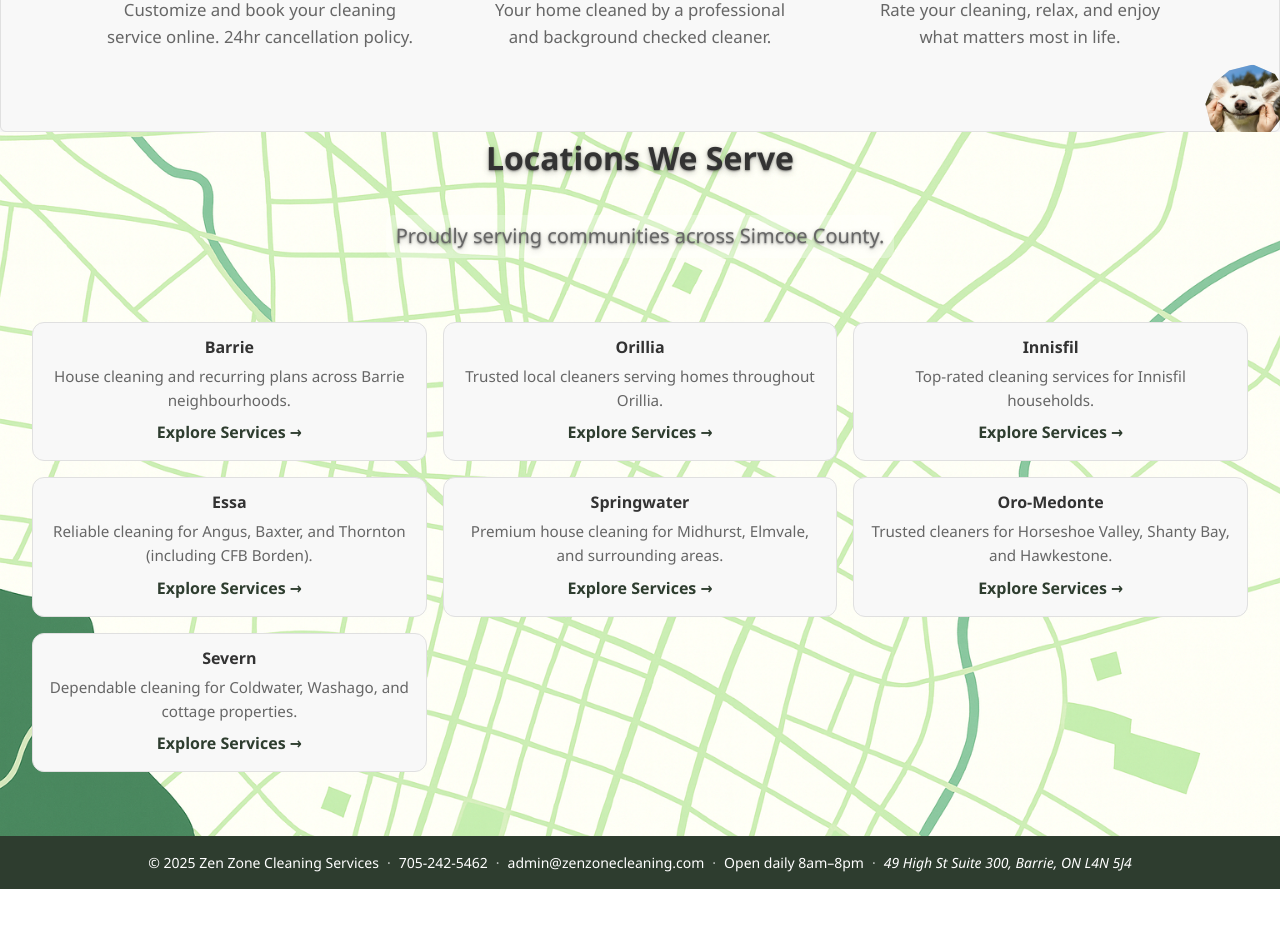
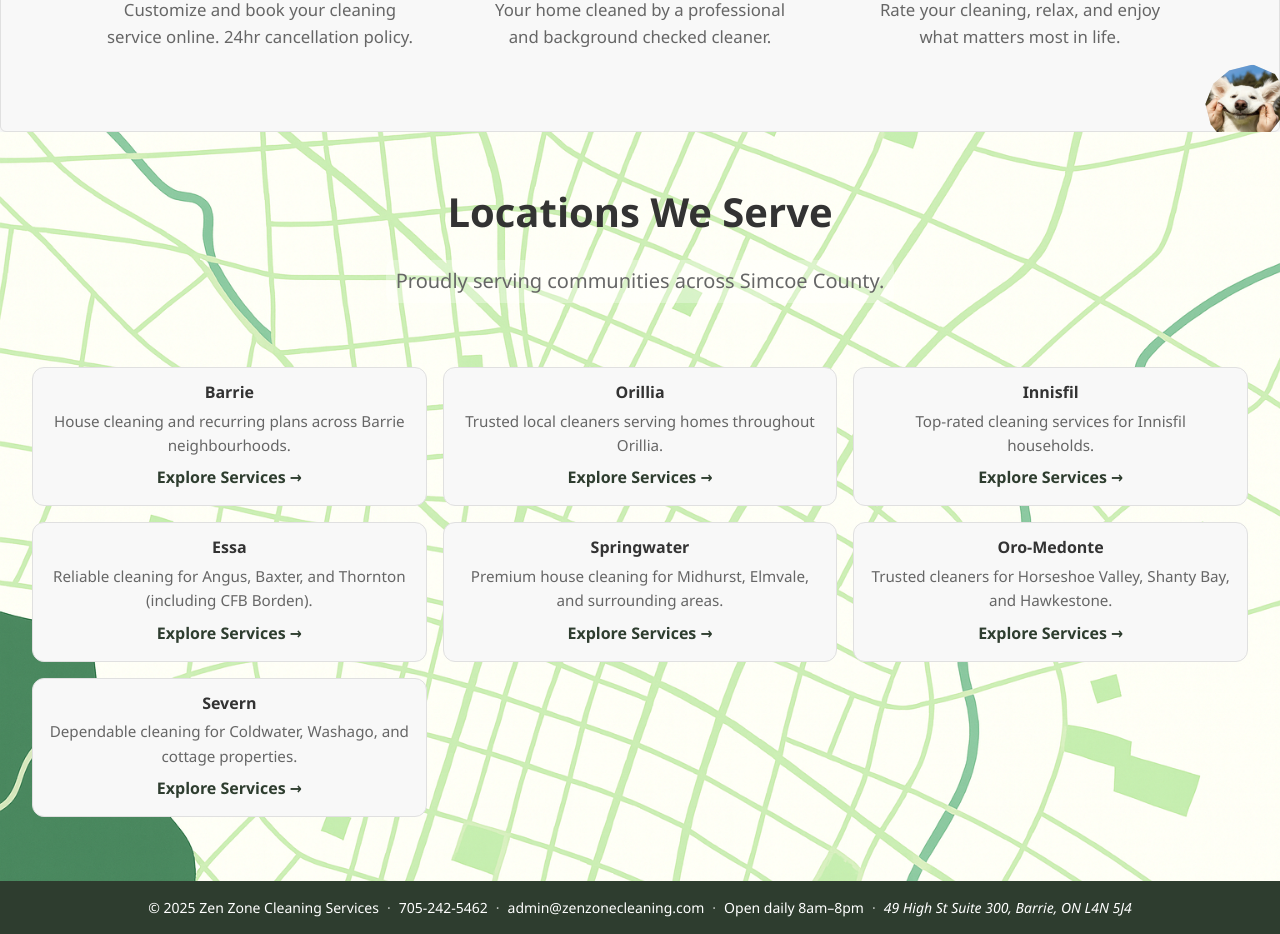
Before and after one commit to marinusdebeer/zen-zone-cleaning-website, a React (Create React App) app: page / in a window 1280 px wide. Shown: the part 6520-7454 px from the top of the page. Before the commit the page ends 7409 px from the top, so only its background shows below. Built offline with nearby package versions, Linux system fonts and the light colour scheme.

Commit message:
fixed the locations

```diff
--- a/src/components/HomePage.js
+++ b/src/components/HomePage.js
@@ -135,11 +135,11 @@ const HomePage = ({ heroTitle, heroSubtitle }) => {
         <Gallery limit={8} fullWidth strip />
         <Benefits />
         <Steps />
-        <Locations />
-      </Suspense>
-      {cityName && (
-        <section className="section" aria-label={`House Cleaning in ${cityName}`}>
-          <h2 tabIndex="-1">House Cleaning in {cityName}</h2>
+        <div className="locations-group">
+          <Locations />
+          {cityName && (
+            <section className="section locations--city" aria-label={`House Cleaning in ${cityName}`}>
+              <h2 tabIndex="-1">House Cleaning in {cityName}</h2>
           <p>
             Professional recurring and one‑time cleaning services across {cityName}.
             Background‑checked cleaners, supplies included, flexible scheduling. Open daily 8am–8pm.
@@ -370,6 +370,8 @@ const HomePage = ({ heroTitle, heroSubtitle }) => {
           )}
         </section>
       )}
+        </div>
+      </Suspense>
     </main>
   );
 };
--- a/src/components/Locations.css
+++ b/src/components/Locations.css
@@ -1,11 +1,22 @@
 .locations {
-  padding-top: 0;
+  padding-top: 3rem;
+}
+
+/* Wrapper that spans both the Locations grid and the city content with one background */
+.locations-group {
   position: relative;
   isolation: isolate; /* ensure the background pseudo-element stays behind content */
 }
 
-/* Full-bleed map background spanning the entire screen width */
-.locations::before {
+/* Variant for city content section sharing the same map background */
+.locations--city {
+  /* keep default section padding from `.section` but ensure spacing above title
+     doesn’t get removed by `.locations { padding-top: 0; }` */
+  padding-top: 4rem;
+}
+
+/* Full-bleed map background spanning the entire screen width for the whole group */
+.locations-group::before {
   content: '';
   position: absolute;
   top: 0;
@@ -20,7 +31,7 @@
   z-index: -1; /* keep it behind the section content */
 }
 /* Dark mode background */
-[data-theme='dark'] .locations::before {
+[data-theme='dark'] .locations-group::before {
   background-image: url('/public/images/map_dark.png');
 }
 
@@ -33,11 +44,8 @@
 }
 
 /* Improve text readability over the map background */
-.locations .section-title,
 .locations .section__subtitle {
-  text-shadow:
-    0 1px 2px rgba(0, 0, 0, 0.4),
-    0 2px 6px rgba(0, 0, 0, 0.25);
+  text-shadow: none;
 }
 
 /* Slight backdrop for subtitle on busy areas */
--- a/src/components/Locations.js
+++ b/src/components/Locations.js
@@ -62,7 +62,7 @@ const Locations = () => {
   return (
     <section className="section locations" id="locations" aria-label="Service Areas">
       <div className="locations__header">
-        <h2 className="section-title">Locations We Serve</h2>
+        <h2 className="section__title">Locations We Serve</h2>
         <p className="section__subtitle">Proudly serving communities across Simcoe County.</p>
 
         {/* City-specific location information */}
```
